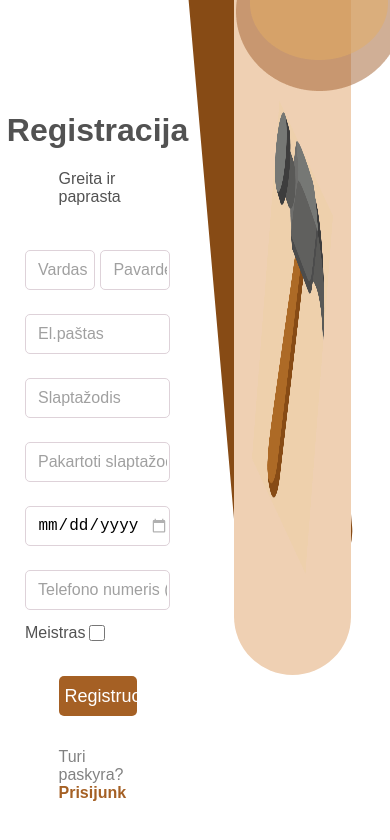
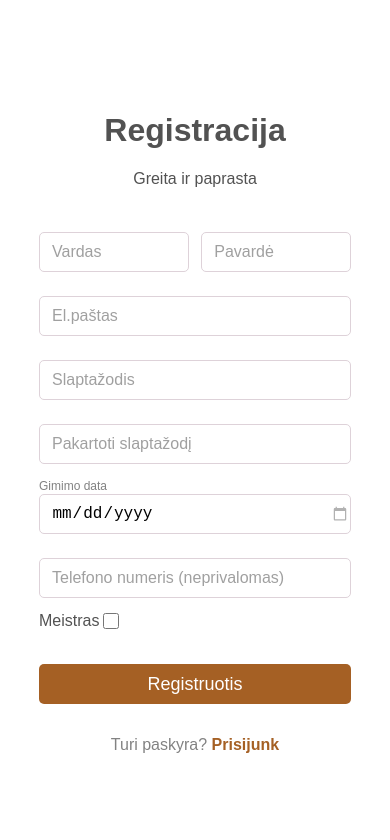
Before and after one commit to MastersAndFans/masterfans-ui, an Angular app: page /register in a window 390 px wide. Shown: the top 840 px of the page. Built offline with nearby package versions, Linux system fonts and the light colour scheme.

Commit message:
mobile and tablet version

```diff
--- a/src/app/authentication/register/register.component.html
+++ b/src/app/authentication/register/register.component.html
@@ -9,6 +9,7 @@
         <input placeholder="El.paštas" class="full-length" type="text" formControlName="email">
         <input placeholder="Slaptažodis" class="full-length" type="password" formControlName="password">
         <input placeholder="Pakartoti slaptažodį" class="full-length" type="password" formControlName="repeatPassword">
+        <label>Gimimo data</label>
         <input class="full-length date" type="date" formControlName="birthDate">
         <input placeholder="Telefono numeris (neprivalomas)" class="full-length" type="text" formControlName="phoneNumber">
         <div class="checkbox-container">
--- a/src/app/authentication/register/register.component.scss
+++ b/src/app/authentication/register/register.component.scss
@@ -103,6 +103,7 @@ h1{
 
 .date{
   text-indent: 0.325rem;
+  margin-top: 0;
 }
 
 ::-webkit-calendar-picker-indicator {
@@ -144,3 +145,33 @@ h1{
   color: #828282;
   margin-top: 2rem;
 }
+
+label{
+  color: #828282;
+  font-size: 0.75rem;
+}
+
+@media(max-width: 1024px){
+  .register-container{
+    width: 80%;
+  }
+  .hammer{
+    width: 70%;
+    height: 60%;
+  }
+  .bright-background, .dark-background{
+    width: 70%;
+  }
+  .dark-background{
+    left: 5%;
+  }
+}
+
+@media(max-width: 480px){
+  .right-side-container{
+    display: none;
+  }
+  .left-side-container{
+    width: 100%;
+  }
+}
```
